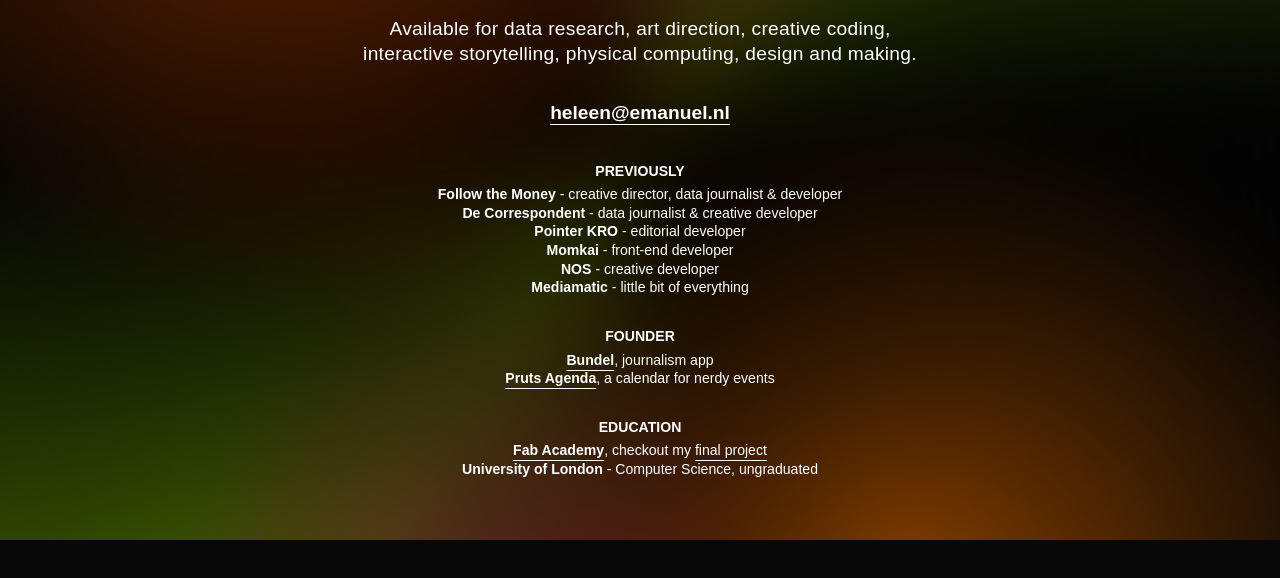
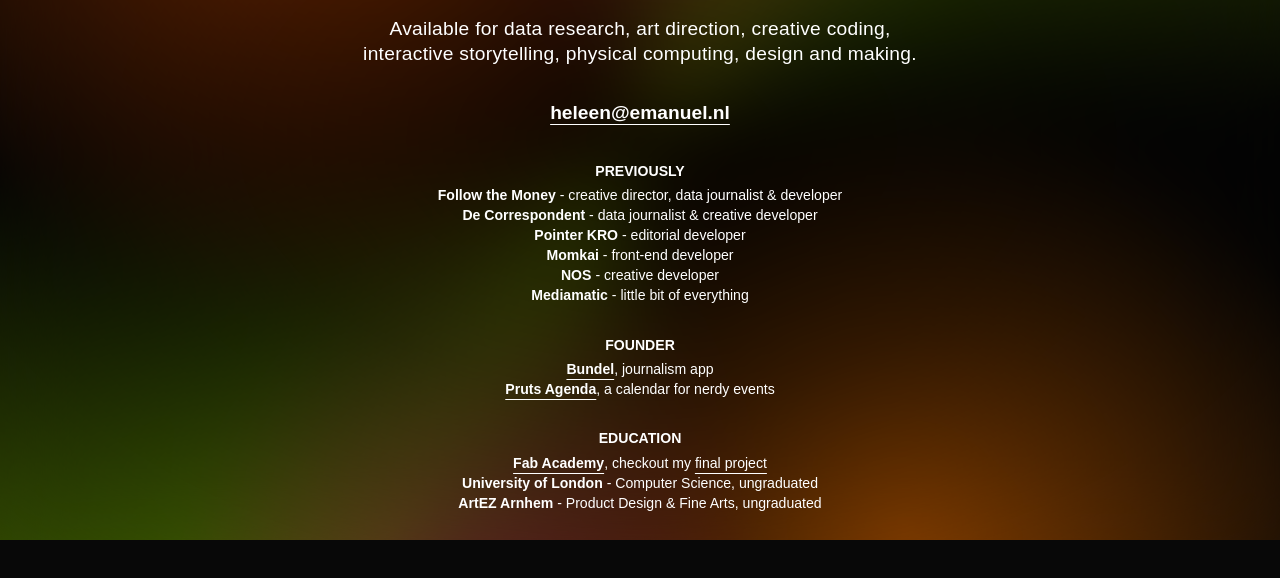
Before and after one commit to HeleenE/emanuel, a plain HTML site: page index.html in a window 1280 px wide. Shown: the part 260-838 px from the top of the page. Before the commit the page ends 816 px from the top, so only its background shows below. Drawn offline with Linux system fonts and the light colour scheme.

Commit message:
Small changes to css and content

```diff
--- a/index.html
+++ b/index.html
@@ -44,6 +44,7 @@
         <ul>
         <li><b><a href="https://fabacademy.org/2026/labs/waag/students/heleen-emanuel/">Fab Academy</a></b>, checkout my <a href="https://fabacademy.org/2026/labs/waag/students/heleen-emanuel/final-project/" target="_blank">final project</a></li>
         <li><b>University of London</b> - Computer Science, ungraduated</li>
+        <li><b>ArtEZ Arnhem</b> - Product Design & Fine Arts, ungraduated</li>
       </ul>
       </section>
     </div>
--- a/styles.css
+++ b/styles.css
@@ -28,7 +28,7 @@
 a:focus-visible { outline: 2px solid currentColor; outline-offset: 8px; }
 ::selection { background: #b2ff00; color: #000; }
 ul { list-style: none; padding: 0; margin: 0; display: grid; gap: 6px; }
-li { line-height: 0.9; }
+li { line-height: 1; }
 @keyframes sweep { from { transform: translate(-12%, 8%) rotate(-25deg); } to { transform: translate(12%, -8%) rotate(65deg); } }
 @keyframes turn { to { transform: rotate(360deg); } }
 @keyframes breathe { from { transform: rotate(-25deg) scale(0.85); opacity: 0.5; } to { transform: rotate(35deg) scale(1.25); opacity: 1; } }
```
